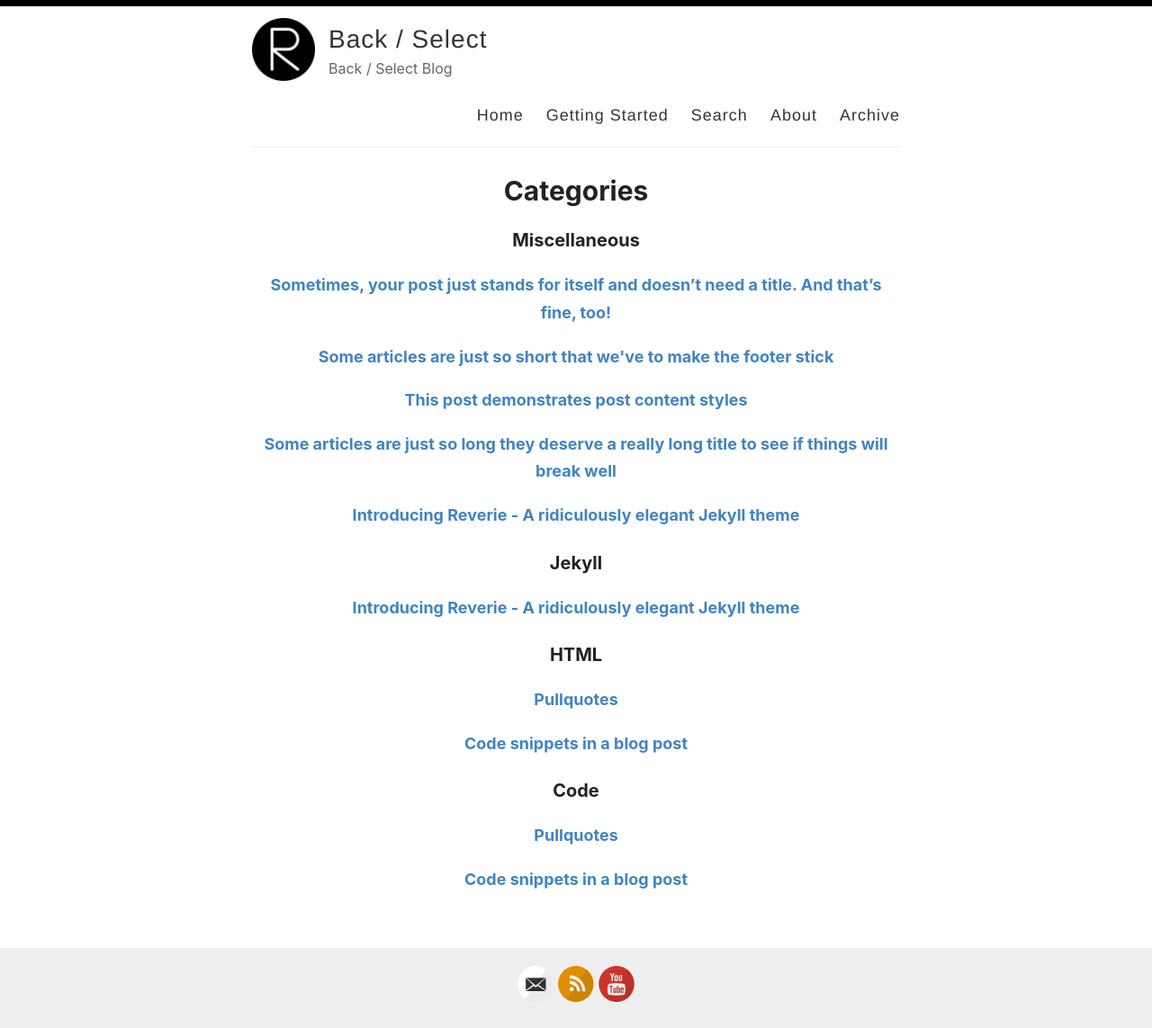
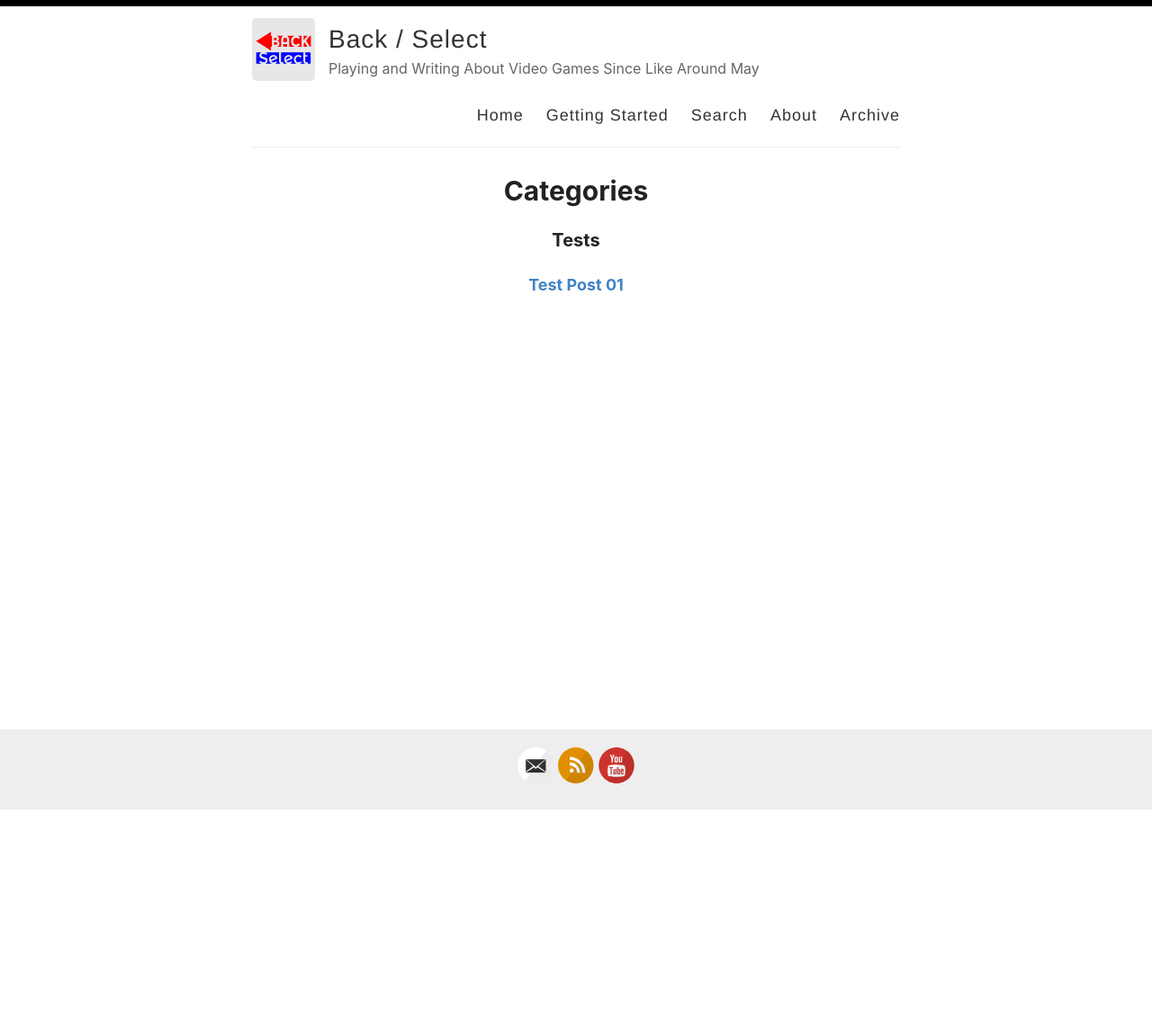
Before and after one commit to BackSelect/backselect.github.io, a Jekyll site: the page built from _pages/categories.md, in a window 1280 px wide. Shown: the whole page at 90% size. Built offline with Jekyll 4.4.1, drawn with Linux system fonts in a browser that asks for light colours; after the commit the page ends 901 px from its top, so only the background shows below that.

Commit message:
Test Post 01

```diff
--- a/_config.yml
+++ b/_config.yml
@@ -6,13 +6,13 @@
 name: Back / Select
 
 # Name of the author
-author: Back / Select
+author: Zach White
 
 # Short bio or description (displayed in the header)
-description: Back / Select Blog
+description: Playing and Writing About Video Games Since Like Around May
 
 # URL of your avatar or profile pic (you could use your GitHub profile pic)
-avatar: /images/reverie.png
+avatar: /images/BS-Thumbnail.png
 
 #
 # Flags below are optional
@@ -48,8 +48,8 @@ google_analytics:
 
 # Your website URL (e.g. http://amitmerchant1990.github.io or http://www.amitmerchant.com)
 # Used for Sitemap.xml and your RSS feed
-url: http://www.amitmerchant.com/reverie
-enforce_ssl: https://www.amitmerchant.com/reverie
+url: http://www.backselect.com
+enforce_ssl: http://www.backselect.com
 
 # If you're hosting your site at a Project repository on GitHub pages
 # (http://yourusername.github.io/repository-name)
--- /dev/null
+++ b/_posts/2021-12-09-test-post-01.md
@@ -0,0 +1,7 @@
+---
+layout: post
+title: Test Post 01
+categories: Tests
+---
+
+This is a test post!
```
Also changed, not shown: _posts/examples/-2019-02-13-introducing-reverie-jekyll-theme.md (renamed from _posts/2019-02-13-introducing-reverie-jekyll-theme.md), _posts/examples/-2019-08-08-no-title-posts.md (renamed from _posts/2019-08-08-no-title-posts.md), _posts/examples/-2019-12-11-pullquotes.md (renamed from _posts/2019-12-11-pullquotes.md), _posts/examples/-2019-7-27-super-long-article.md (renamed from _posts/2019-7-27-super-long-article.md), _posts/examples/-2019-7-27-this-post-demonstrates-post-content-styles.md (renamed from _posts/2019-7-27-this-post-demonstrates-post-content-styles.md), _posts/examples/-2019-7-28-super-short-article.md (renamed from _posts/2019-7-28-super-short-article.md), _posts/examples/-2019-8-12-code-snippets.md (renamed from _posts/2019-8-12-code-snippets.md), images/BS-Thumbnail.png (added).
